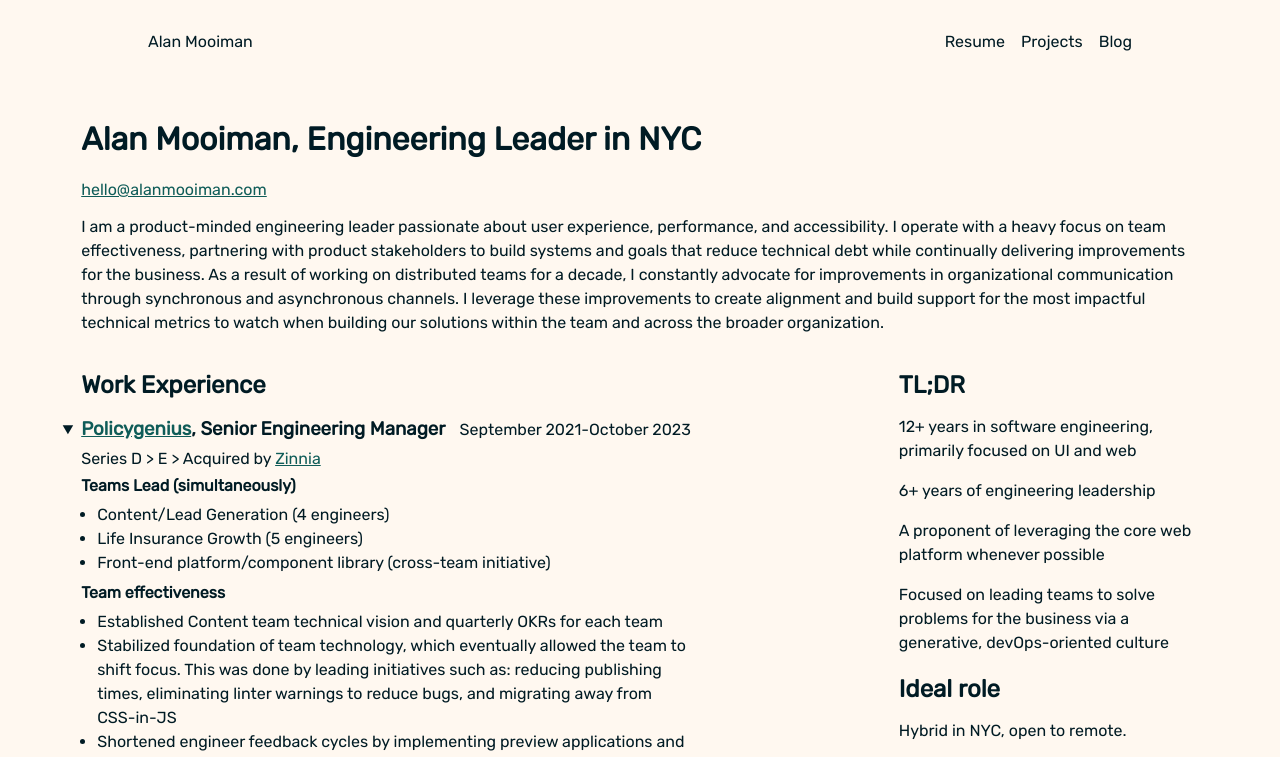
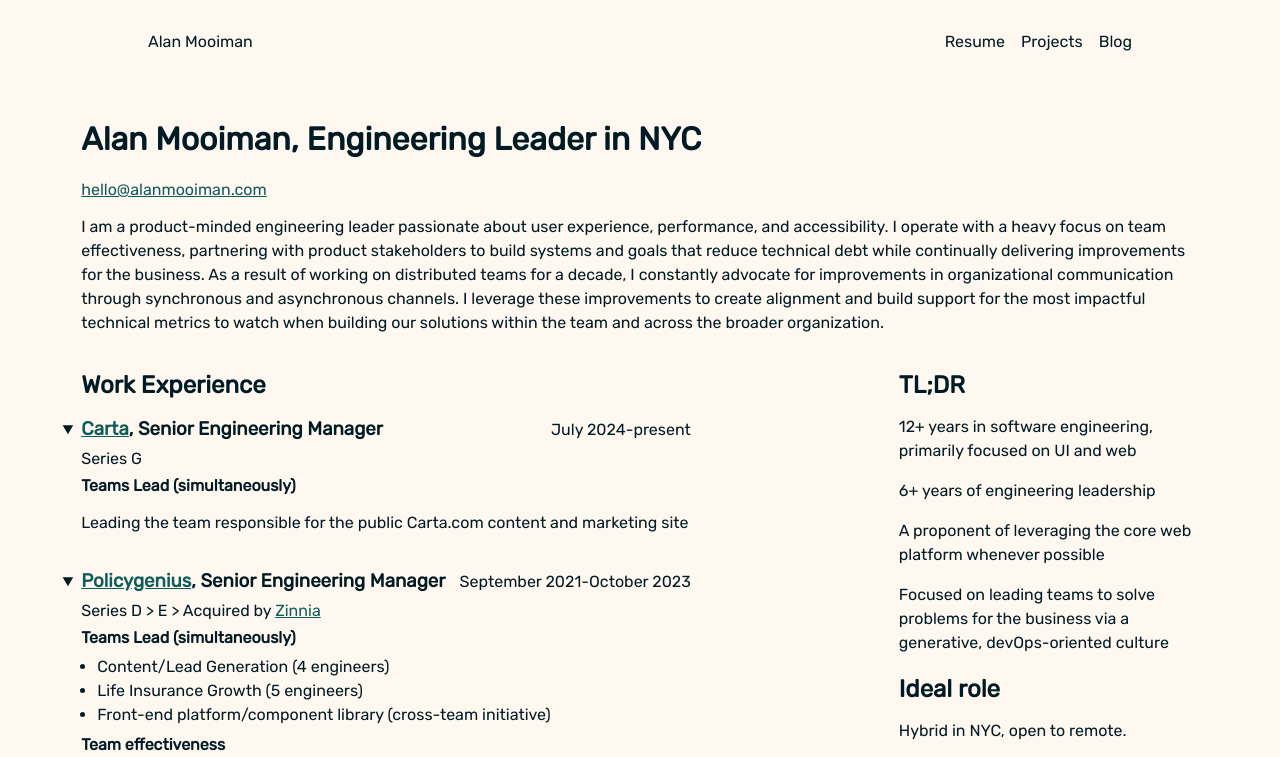
Before and after one commit to alanmoo/alanmoo-svelte, a SvelteKit app: page /resume in a window 1280 px wide. Shown: the top 757 px of the page. Built offline with nearby package versions, Linux system fonts and the light colour scheme.

Commit message:
Add Carta to resume so the homepage builds

```diff
--- a/src/routes/resume/+page.svelte
+++ b/src/routes/resume/+page.svelte
@@ -103,6 +103,22 @@
 		</section>
 		<section class="roles">
 			<h2>Work Experience</h2>
+			<details open class="resume_item">
+				<summary>
+					<div class="summary">
+						<h3 class="organization" id="Carta">
+							<a href="https://www.carta.com">Carta</a>,
+							<span class="job_title">Senior Engineering Manager</span>
+						</h3>
+						<span class="role_dates">July 2024-present</span>
+					</div>
+				</summary>
+				<div class="company_size">Series G</div>
+				<div class="team_size">
+					<h5>Teams Lead (simultaneously)</h5>
+					<p>Leading the team responsible for the public Carta.com content and marketing site</p>
+				</div>
+			</details>
 			<details open class="resume_item">
 				<summary>
 					<div class="summary">
```
